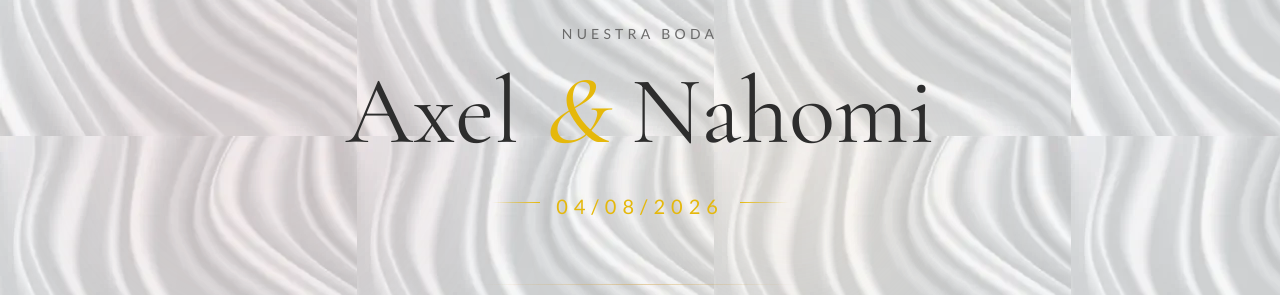
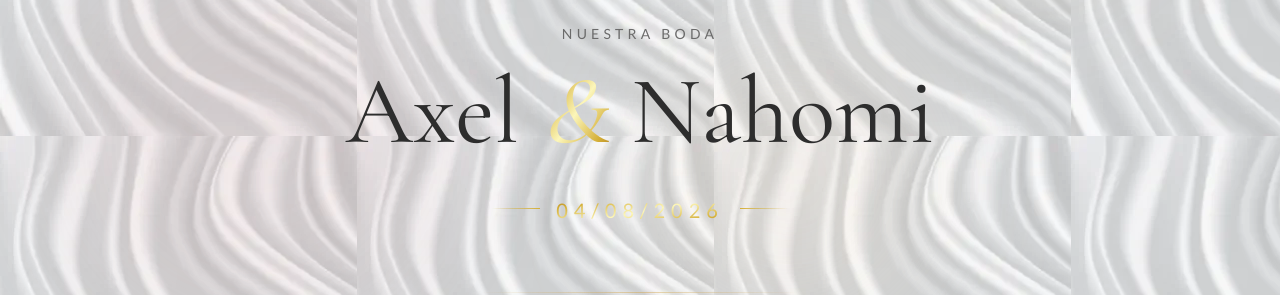
Before and after one commit to AxelLangle/invitacion-boda, a Next.js app: page /invitacion in a window 1280 px wide. Shown: the part 364-659 px from the top of the page. Built offline with nearby package versions, Linux system fonts and the light colour scheme; no server answers; the database is empty.

Commit message:
Aplicar gradiente dorado metalico a la letra & y la fecha

```diff
--- a/src/components/invitation/HeroSection.tsx
+++ b/src/components/invitation/HeroSection.tsx
@@ -82,17 +82,17 @@ export default function HeroSection() {
             fontWeight: 400,
           }}
         >
-          Axel <span className="text-[#E5B80B] italic">&</span> Nahomi
+          Axel <span className="text-gold-metallic italic pb-1">&</span> Nahomi
         </h1>
         <div className="flex items-center justify-center gap-4 mt-6">
-          <div className="h-px w-12 bg-gradient-to-r from-transparent to-[#E5B80B]" />
+          <div className="h-px w-12 bg-gradient-to-r from-transparent to-[#d4af37]" />
           <p
-            className="text-lg md:text-xl tracking-[0.3em] text-[#E5B80B] mt-2 font-medium uppercase"
+            className="text-lg md:text-xl tracking-[0.3em] text-gold-metallic mt-2 font-medium uppercase pb-1"
             style={{ fontFamily: "Lato, sans-serif" }}
           >
             04/08/2026
           </p>
-          <div className="h-px w-12 bg-gradient-to-l from-transparent to-[#E5B80B]" />
+          <div className="h-px w-12 bg-gradient-to-l from-transparent to-[#d4af37]" />
         </div>
       </motion.div>
 
```
